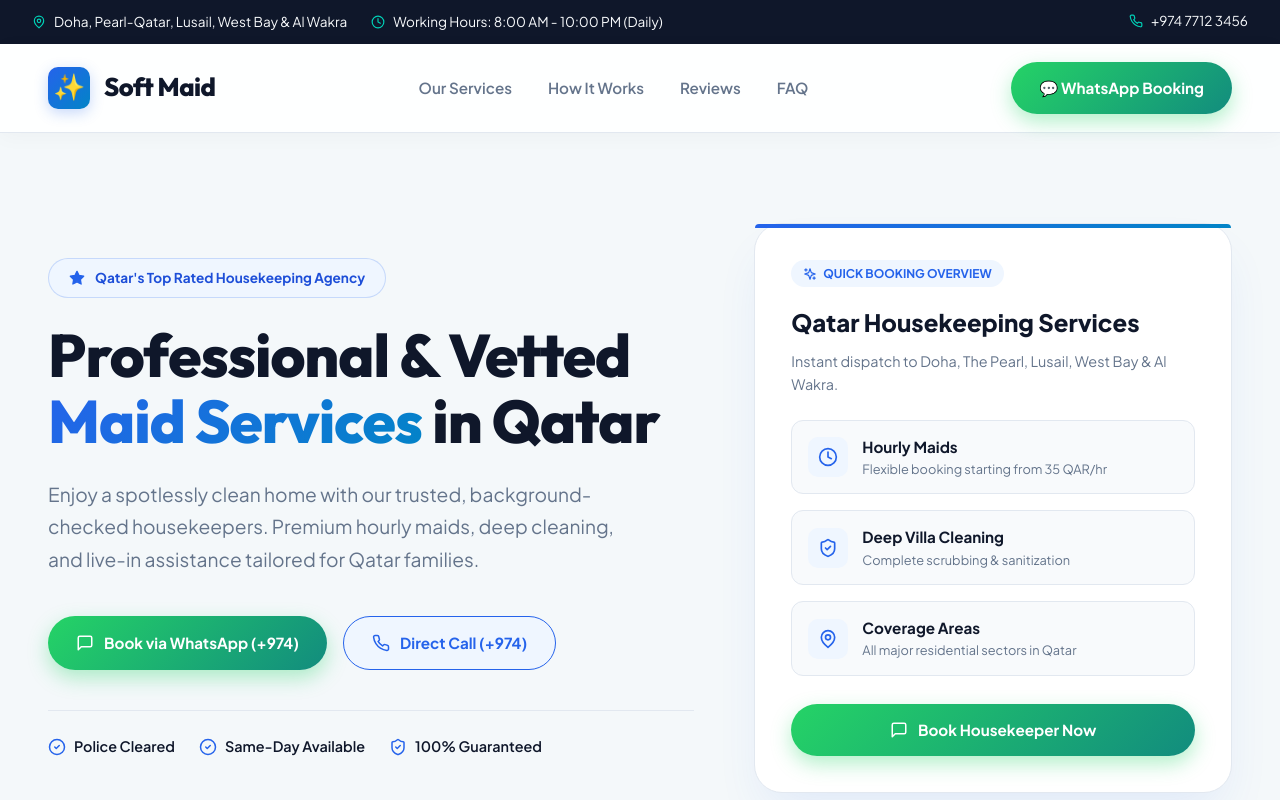
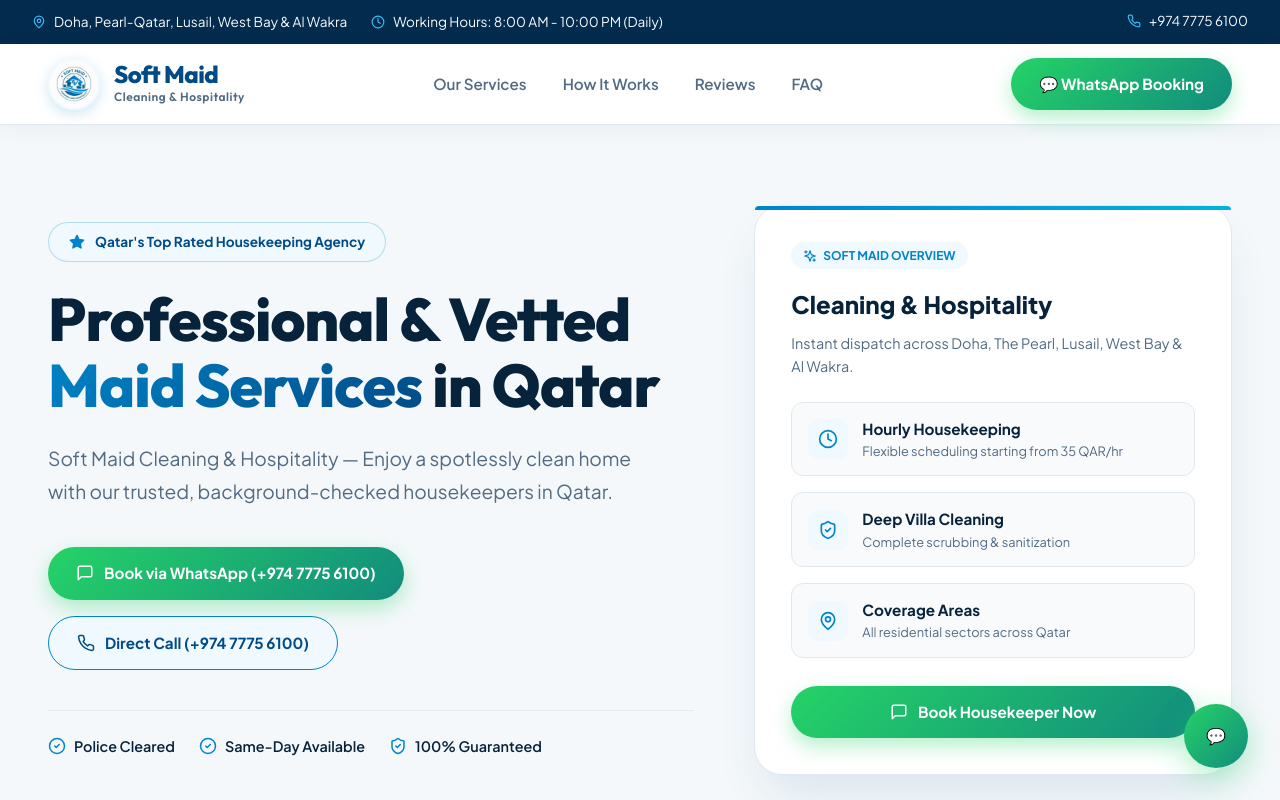
Before and after one commit to Voktech/soft-maid-services, a React (Vite) app: page / in a window 1280 px wide. Shown: the top 800 px of the page. Built offline with nearby package versions, Linux system fonts and the light colour scheme.

Commit message:
feat: integrate official logo and update WhatsApp number to 97477756100

```diff
--- a/src/App.jsx
+++ b/src/App.jsx
@@ -19,7 +19,13 @@
       <Testimonials />
       <FAQAccordion />
       <Footer />
-      <a href="https://wa.me/97477123456?text=Hello%20Soft%20Maid%20Services%2C%20I%20would%20like%20to%20book%20a%20maid." className="float-whatsapp" target="_blank" rel="noreferrer" title="Chat on WhatsApp">
+      <a
+        href="https://wa.me/97477756100?text=Hello%20Soft%20Maid%20Services%2C%20I%20would%20like%20to%20book%20a%20maid."
+        className="floating-wa"
+        target="_blank"
+        rel="noreferrer"
+        title="Chat on WhatsApp (+974 7775 6100)"
+      >
         💬
       </a>
     </div>
--- a/src/components/Footer.jsx
+++ b/src/components/Footer.jsx
@@ -3,19 +3,25 @@
 export default function Footer() {
   return (
     <footer>
-      <div className="footer-container">
+      <div className="footer-grid">
         <div>
-          <h3 style={{ fontSize: '1.5rem', marginBottom: '16px', color: '#FFFFFF' }}>✨ Soft Maid Services</h3>
+          <div style={{ display: 'flex', alignItems: 'center', gap: '12px', marginBottom: '16px' }}>
+            <img src="/logo.png" alt="Soft Maid Logo" style={{ height: '48px', width: 'auto', borderRadius: '50%' }} />
+            <div>
+              <h3 style={{ fontSize: '1.4rem', color: '#FFFFFF', lineHeight: 1.1 }}>Soft Maid</h3>
+              <div style={{ fontSize: '0.75rem', color: '#B0C4DE' }}>Cleaning & Hospitality</div>
+            </div>
+          </div>
           <p style={{ color: '#94A3B8', marginBottom: '20px' }}>Qatar's premier professional maid and housekeeping agency delivering pristine cleanliness to homes, villas, and offices.</p>
-          <p style={{ color: '#94A3B8' }}>📞 +974 7712 3456 | ✉️ info@softmaidqatar.com</p>
+          <p style={{ color: '#94A3B8' }}>📞 +974 7775 6100 | ✉️ info@softmaid.qa</p>
         </div>
 
         <div>
           <h4 style={{ marginBottom: '16px' }}>Quick Links</h4>
           <ul style={{ listStyle: 'none', lineHeight: 2, color: '#94A3B8' }}>
-            <li><a href="#calculator" style={{ color: 'inherit', textDecoration: 'none' }}>Price Estimator</a></li>
             <li><a href="#services" style={{ color: 'inherit', textDecoration: 'none' }}>Services</a></li>
             <li><a href="#how-it-works" style={{ color: 'inherit', textDecoration: 'none' }}>How It Works</a></li>
+            <li><a href="#testimonials" style={{ color: 'inherit', textDecoration: 'none' }}>Reviews</a></li>
             <li><a href="#faq" style={{ color: 'inherit', textDecoration: 'none' }}>FAQ</a></li>
           </ul>
         </div>
@@ -36,8 +42,8 @@
         </div>
       </div>
 
-      <div style={{ maxWidth: '1280px', margin: '20px auto 0', textAlign: 'center', color: '#94A3B8', fontSize: '0.875rem' }}>
-        &copy; 2026 Soft Maid Services Qatar. All rights reserved. Powered by Voktech.
+      <div style={{ maxWidth: '1360px', margin: '20px auto 0', textAlign: 'center', color: '#94A3B8', fontSize: '0.875rem' }}>
+        &copy; 2026 Soft Maid Cleaning & Hospitality Qatar. All rights reserved. Powered by Voktech.
       </div>
     </footer>
   );
--- a/src/components/Hero.jsx
+++ b/src/components/Hero.jsx
@@ -6,83 +6,83 @@
     <section className="hero">
       <div className="hero-content">
         <div className="hero-pill">
-          <Star size={16} fill="#2563EB" color="#2563EB" />
+          <Star size={16} fill="#0084C7" color="#0084C7" />
           <span>Qatar's Top Rated Housekeeping Agency</span>
         </div>
         <h1 className="hero-title">
           Professional & Vetted <span>Maid Services</span> in Qatar
         </h1>
         <p className="hero-desc">
-          Enjoy a spotlessly clean home with our trusted, background-checked housekeepers. Premium hourly maids, deep cleaning, and live-in assistance tailored for Qatar families.
+          Soft Maid Cleaning & Hospitality — Enjoy a spotlessly clean home with our trusted, background-checked housekeepers in Qatar.
         </p>
 
         <div style={{ display: 'flex', gap: '16px', flexWrap: 'wrap', marginBottom: '40px' }}>
-          <a href="https://wa.me/97477123456?text=Hi!%20I%20would%20like%20to%20book%20a%20maid%20in%20Qatar." className="btn btn-whatsapp" target="_blank" rel="noreferrer">
-            <MessageSquare size={18} /> Book via WhatsApp (+974)
+          <a href="https://wa.me/97477756100?text=Hi!%20I%20would%20like%20to%20book%20a%20housekeeper%20in%20Qatar." className="btn btn-whatsapp" target="_blank" rel="noreferrer">
+            <MessageSquare size={18} /> Book via WhatsApp (+974 7775 6100)
           </a>
-          <a href="tel:+97477123456" className="btn btn-outline">
-            <Phone size={18} /> Direct Call (+974)
+          <a href="tel:+97477756100" className="btn btn-outline">
+            <Phone size={18} /> Direct Call (+974 7775 6100)
           </a>
         </div>
 
         <div style={{ display: 'flex', gap: '24px', paddingTop: '24px', borderTop: '1px solid #E2E8F0' }}>
           <div style={{ display: 'flex', alignItems: 'center', gap: '8px', fontWeight: 600, fontSize: '0.9rem' }}>
-            <CheckCircle2 size={18} color="#2563EB" /> Police Cleared
+            <CheckCircle2 size={18} color="#0084C7" /> Police Cleared
           </div>
           <div style={{ display: 'flex', alignItems: 'center', gap: '8px', fontWeight: 600, fontSize: '0.9rem' }}>
-            <CheckCircle2 size={18} color="#2563EB" /> Same-Day Available
+            <CheckCircle2 size={18} color="#0084C7" /> Same-Day Available
           </div>
           <div style={{ display: 'flex', alignItems: 'center', gap: '8px', fontWeight: 600, fontSize: '0.9rem' }}>
-            <ShieldCheck size={18} color="#2563EB" /> 100% Guaranteed
+            <ShieldCheck size={18} color="#0084C7" /> 100% Guaranteed
           </div>
         </div>
       </div>
 
       {/* Visual Service Feature Card */}
       <div className="glass-calculator" style={{ padding: '36px' }}>
-        <div style={{ display: 'inline-flex', alignItems: 'center', gap: '6px', background: '#EFF6FF', color: '#2563EB', padding: '4px 12px', borderRadius: '999px', fontSize: '0.75rem', fontWeight: 700, textTransform: 'uppercase', marginBottom: '16px' }}>
-          <Sparkles size={14} /> Quick Booking Overview
+        <div style={{ display: 'inline-flex', alignItems: 'center', gap: '6px', background: '#F0F9FF', color: '#0084C7', padding: '4px 12px', borderRadius: '999px', fontSize: '0.75rem', fontWeight: 700, textTransform: 'uppercase', marginBottom: '16px' }}>
+          <Sparkles size={14} /> Soft Maid Overview
         </div>
-        <h3 style={{ fontSize: '1.5rem', fontWeight: 800, marginBottom: '8px', color: '#0F172A' }}>
-          Qatar Housekeeping Services
+        <h3 style={{ fontSize: '1.5rem', fontWeight: 800, marginBottom: '8px', color: '#06233B' }}>
+          Cleaning & Hospitality
         </h3>
-        <p style={{ color: '#64748B', fontSize: '0.9rem', marginBottom: '24px' }}>
-          Instant dispatch to Doha, The Pearl, Lusail, West Bay & Al Wakra.
+        <p style={{ color: '#526B82', fontSize: '0.9rem', marginBottom: '24px' }}>
+          Instant dispatch across Doha, The Pearl, Lusail, West Bay & Al Wakra.
         </p>
 
         <div style={{ display: 'flex', flexDirection: 'column', gap: '16px', marginBottom: '28px' }}>
           <div style={{ display: 'flex', alignItems: 'center', gap: '14px', background: '#F8FAFC', padding: '14px 16px', borderRadius: '12px', border: '1px solid #E2E8F0' }}>
-            <div style={{ background: '#EFF6FF', color: '#2563EB', width: '40px', height: '40px', borderRadius: '10px', display: 'flex', alignItems: 'center', justifyContent: 'center' }}>
+            <div style={{ background: '#F0F9FF', color: '#0084C7', width: '40px', height: '40px', borderRadius: '10px', display: 'flex', alignItems: 'center', justifyContent: 'center' }}>
               <Clock size={20} />
             </div>
             <div>
-              <div style={{ fontWeight: 700, fontSize: '0.95rem' }}>Hourly Maids</div>
-              <div style={{ fontSize: '0.8rem', color: '#64748B' }}>Flexible booking starting from 35 QAR/hr</div>
+              <div style={{ fontWeight: 700, fontSize: '0.95rem' }}>Hourly Housekeeping</div>
+              <div style={{ fontSize: '0.8rem', color: '#526B82' }}>Flexible scheduling starting from 35 QAR/hr</div>
             </div>
           </div>
 
           <div style={{ display: 'flex', alignItems: 'center', gap: '14px', background: '#F8FAFC', padding: '14px 16px', borderRadius: '12px', border: '1px solid #E2E8F0' }}>
-            <div style={{ background: '#EFF6FF', color: '#2563EB', width: '40px', height: '40px', borderRadius: '10px', display: 'flex', alignItems: 'center', justifyContent: 'center' }}>
+            <div style={{ background: '#F0F9FF', color: '#0084C7', width: '40px', height: '40px', borderRadius: '10px', display: 'flex', alignItems: 'center', justifyContent: 'center' }}>
               <ShieldCheck size={20} />
             </div>
             <div>
               <div style={{ fontWeight: 700, fontSize: '0.95rem' }}>Deep Villa Cleaning</div>
-              <div style={{ fontSize: '0.8rem', color: '#64748B' }}>Complete scrubbing & sanitization</div>
+              <div style={{ fontSize: '0.8rem', color: '#526B82' }}>Complete scrubbing & sanitization</div>
             </div>
           </div>
 
           <div style={{ display: 'flex', alignItems: 'center', gap: '14px', background: '#F8FAFC', padding: '14px 16px', borderRadius: '12px', border: '1px solid #E2E8F0' }}>
-            <div style={{ background: '#EFF6FF', color: '#2563EB', width: '40px', height: '40px', borderRadius: '10px', display: 'flex', alignItems: 'center', justifyContent: 'center' }}>
+            <div style={{ background: '#F0F9FF', color: '#0084C7', width: '40px', height: '40px', borderRadius: '10px', display: 'flex', alignItems: 'center', justifyContent: 'center' }}>
               <MapPin size={20} />
             </div>
             <div>
               <div style={{ fontWeight: 700, fontSize: '0.95rem' }}>Coverage Areas</div>
-              <div style={{ fontSize: '0.8rem', color: '#64748B' }}>All major residential sectors in Qatar</div>
+              <div style={{ fontSize: '0.8rem', color: '#526B82' }}>All residential sectors across Qatar</div>
             </div>
           </div>
         </div>
 
-        <a href="https://wa.me/97477123456?text=Hi!%20I%20would%20like%20to%20book%20a%20maid%20in%20Qatar." className="btn btn-whatsapp" style={{ width: '100%', justifyContent: 'center' }} target="_blank" rel="noreferrer">
+        <a href="https://wa.me/97477756100?text=Hi!%20I%20would%20like%20to%20book%20a%20housekeeper%20in%20Qatar." className="btn btn-whatsapp" style={{ width: '100%', justifyContent: 'center' }} target="_blank" rel="noreferrer">
           <MessageSquare size={18} /> Book Housekeeper Now
         </a>
       </div>
--- a/src/components/Navbar.jsx
+++ b/src/components/Navbar.jsx
@@ -4,8 +4,13 @@
   return (
     <nav className="navbar" id="home">
       <a href="#home" className="logo">
-        <span className="logo-badge">✨</span>
-        <span>Soft Maid</span>
+        <img src="/logo.png" alt="Soft Maid Logo" className="logo-img" />
+        <div style={{ display: 'flex', flexDirection: 'column' }}>
+          <span style={{ lineHeight: 1.1 }}>Soft Maid</span>
+          <span style={{ fontSize: '0.75rem', color: '#526B82', fontWeight: 600, letterSpacing: '0.5px' }}>
+            Cleaning & Hospitality
+          </span>
+        </div>
       </a>
       <ul className="nav-links">
         <li><a href="#services">Our Services</a></li>
@@ -14,7 +19,7 @@
         <li><a href="#faq">FAQ</a></li>
       </ul>
       <div>
-        <a href="https://wa.me/97477123456?text=Hi%20Soft%20Maid%20Services%2C%20I%20want%20to%20inquire%20about%20booking%20a%20maid." className="btn btn-whatsapp" target="_blank" rel="noreferrer">
+        <a href="https://wa.me/97477756100?text=Hi%20Soft%20Maid%20Services%2C%20I%20want%20to%20inquire%20about%20booking%20a%20maid." className="btn btn-whatsapp" target="_blank" rel="noreferrer">
           💬 WhatsApp Booking
         </a>
       </div>
--- a/src/components/ServicesGrid.jsx
+++ b/src/components/ServicesGrid.jsx
@@ -14,7 +14,7 @@
   return (
     <section className="section" id="services">
       <div className="section-header">
-        <span className="section-tag">High Quality Cleaning</span>
+        <span className="section-tag">Soft Maid Cleaning & Hospitality</span>
         <h2 className="section-title">Our Premium Services in Qatar</h2>
         <p className="section-desc">Tailored, reliable housekeeping solutions to match your family's lifestyle and schedule.</p>
       </div>
@@ -22,19 +22,20 @@
       <div className="cards-grid">
         {services.map((s, idx) => {
           const IconComp = s.icon;
+          const waUrl = `https://wa.me/97477756100?text=Hi%20Soft%20Maid%20Services%2C%20I%20want%20to%20book%20${encodeURIComponent(s.name)}.`;
           return (
             <div key={idx} className="modern-card">
               <div>
                 <div className="card-icon-box">
                   <IconComp size={28} />
                 </div>
-                <h3 style={{ fontSize: '1.35rem', fontWeight: 700, marginBottom: '12px', color: '#0F172A' }}>{s.name}</h3>
-                <p style={{ color: '#64748B', fontSize: '0.95rem', marginBottom: '24px' }}>{s.desc}</p>
+                <h3 style={{ fontSize: '1.35rem', fontWeight: 700, marginBottom: '12px', color: '#06233B' }}>{s.name}</h3>
+                <p style={{ color: '#526B82', fontSize: '0.95rem', marginBottom: '24px' }}>{s.desc}</p>
               </div>
               <div>
-                <div style={{ fontSize: '1.25rem', fontWeight: 800, color: '#2563EB', marginBottom: '16px' }}>{s.price}</div>
-                <a href="#calculator" className="btn btn-outline" style={{ width: '100%', justifyContent: 'center' }}>
-                  Book Service
+                <div style={{ fontSize: '1.25rem', fontWeight: 800, color: '#0084C7', marginBottom: '16px' }}>{s.price}</div>
+                <a href={waUrl} className="btn btn-outline" style={{ width: '100%', justifyContent: 'center' }} target="_blank" rel="noreferrer">
+                  Book via WhatsApp
                 </a>
               </div>
             </div>
--- a/src/components/TopBar.jsx
+++ b/src/components/TopBar.jsx
@@ -6,18 +6,18 @@
     <div className="top-bar">
       <div style={{ display: 'flex', gap: '24px' }}>
         <div className="top-bar-item">
-          <MapPin size={14} color="#00D2B8" />
+          <MapPin size={14} color="#38BDF8" />
           <span>Doha, Pearl-Qatar, Lusail, West Bay & Al Wakra</span>
         </div>
         <div className="top-bar-item">
-          <Clock size={14} color="#00D2B8" />
+          <Clock size={14} color="#38BDF8" />
           <span>Working Hours: 8:00 AM - 10:00 PM (Daily)</span>
         </div>
       </div>
       <div>
-        <a href="tel:+97477123456" className="top-bar-item" style={{ textDecoration: 'none' }}>
-          <Phone size={14} color="#00D2B8" />
-          <span>+974 7712 3456</span>
+        <a href="tel:+97477756100" className="top-bar-item" style={{ textDecoration: 'none' }}>
+          <Phone size={14} color="#38BDF8" />
+          <span>+974 7775 6100</span>
         </a>
       </div>
     </div>
--- a/src/index.css
+++ b/src/index.css
@@ -1,31 +1,31 @@
 /* ==========================================================================
-   Soft Maid Services Qatar - Luxury Light Mode Blue Theme
+   Soft Maid Services Qatar - Official Brand Color Theme & Layout
    ========================================================================== */
 
 @import url('https://fonts.googleapis.com/css2?family=Plus+Jakarta+Sans:wght@400;500;600;700;800&family=Outfit:wght@500;600;700;800&display=swap');
 
 :root {
-  /* Light Mode Royal Blue Palette */
+  /* Brand Colors Matched to Official Logo */
   --bg-light: #F4F8FA;
   --bg-surface: #FFFFFF;
   --bg-card: #FFFFFF;
-  --bg-glass: rgba(255, 255, 255, 0.9);
+  --bg-glass: rgba(255, 255, 255, 0.92);
 
-  --primary: #2563EB;
-  --primary-dark: #1D4ED8;
-  --primary-light: #EFF6FF;
-  --primary-glow: rgba(37, 99, 235, 0.25);
-  --secondary: #0284C7;
+  --primary: #0084C7;
+  --primary-dark: #004B87;
+  --primary-light: #F0F9FF;
+  --primary-glow: rgba(0, 132, 199, 0.25);
+  --secondary: #00B4D8;
   --accent-blue: #38BDF8;
 
   --whatsapp: #25D366;
   --whatsapp-dark: #128C7E;
   --whatsapp-glow: rgba(37, 211, 102, 0.35);
 
-  --text-main: #0F172A;
-  --text-muted: #64748B;
+  --text-main: #06233B;
+  --text-muted: #526B82;
   --border-light: #E2E8F0;
-  --border-blue: rgba(37, 99, 235, 0.3);
+  --border-blue: rgba(0, 132, 199, 0.3);
 
   --radius-sm: 10px;
   --radius-md: 18px;
@@ -57,8 +57,8 @@
 
 /* Top Notification Banner */
 .top-bar {
-  background: #0F172A;
-  color: #94A3B8;
+  background: #022B4D;
+  color: #B0C4DE;
   padding: 10px 32px;
   font-size: 0.85rem;
   display: flex;
@@ -82,11 +82,11 @@
   backdrop-filter: blur(20px);
   -webkit-backdrop-filter: blur(20px);
   border-bottom: 1px solid var(--border-light);
-  padding: 18px 48px;
+  padding: 14px 48px;
   display: flex;
   align-items: center;
   justify-content: space-between;
-  box-shadow: 0 4px 20px rgba(0, 0, 0, 0.03);
+  box-shadow: 0 4px 20px rgba(0, 59, 115, 0.05);
 }
 
 .logo {
@@ -95,22 +95,19 @@
   gap: 14px;
   text-decoration: none;
   font-family: var(--font-heading);
-  font-size: 1.6rem;
+  font-size: 1.5rem;
   font-weight: 800;
-  color: var(--text-main);
+  color: var(--primary-dark);
   letter-spacing: -0.5px;
 }
 
-.logo-badge {
-  background: linear-gradient(135deg, var(--primary), var(--secondary));
-  color: #FFF;
-  width: 42px;
-  height: 42px;
-  border-radius: var(--radius-sm);
-  display: flex;
-  align-items: center;
-  justify-content: center;
-  box-shadow: 0 4px 14px var(--primary-glow);
+.logo-img {
+  height: 52px;
+  width: 52px;
+  object-fit: contain;
+  border-radius: 50%;
+  box-shadow: 0 4px 14px rgba(0, 132, 199, 0.2);
+  border: 2px solid var(--primary-light);
 }
 
 .nav-links {
@@ -155,7 +152,7 @@
 
 .btn-primary:hover {
   transform: translateY(-3px);
-  box-shadow: 0 12px 28px rgba(37, 99, 235, 0.4);
+  box-shadow: 0 12px 28px rgba(0, 132, 199, 0.4);
 }
 
 .btn-whatsapp {
@@ -172,7 +169,7 @@
 .btn-outline {
   background: var(--primary-light);
   border: 1.5px solid var(--primary);
-  color: var(--primary);
+  color: var(--primary-dark);
 }
 
 .btn-outline:hover {
@@ -183,7 +180,7 @@
 /* Hero Section */
 .hero {
   position: relative;
-  padding: 90px 48px 120px;
+  padding: 80px 48px 110px;
   max-width: 1360px;
   margin: 0 auto;
   display: grid;
@@ -197,7 +194,7 @@
   align-items: center;
   gap: 10px;
   background: var(--primary-light);
-  border: 1px solid rgba(37, 99, 235, 0.2);
+  border: 1px solid rgba(0, 132, 199, 0.25);
   color: var(--primary-dark);
   padding: 8px 20px;
   border-radius: var(--radius-full);
@@ -212,12 +209,12 @@
   font-weight: 800;
   line-height: 1.1;
   margin-bottom: 24px;
-  color: #0F172A;
+  color: var(--text-main);
   letter-spacing: -1px;
 }
 
 .hero-title span {
-  background: linear-gradient(135deg, #2563EB 0%, #0284C7 100%);
+  background: linear-gradient(135deg, #0084C7 0%, #004B87 100%);
   -webkit-background-clip: text;
   -webkit-text-fill-color: transparent;
 }
@@ -230,13 +227,13 @@
   line-height: 1.7;
 }
 
-/* Light Card Calculator */
+/* Feature Overview Card */
 .glass-calculator {
   background: var(--bg-surface);
   border-radius: var(--radius-lg);
   padding: 40px;
   border: 1px solid var(--border-light);
-  box-shadow: 0 25px 50px -12px rgba(37, 99, 235, 0.1);
+  box-shadow: 0 25px 50px -12px rgba(0, 75, 135, 0.12);
   position: relative;
 }
 
@@ -249,63 +246,6 @@
   height: 4px;
   background: linear-gradient(90deg, var(--primary), var(--secondary));
   border-radius: var(--radius-lg) var(--radius-lg) 0 0;
-}
-
-.calc-header h3 {
-  font-family: var(--font-heading);
-  font-size: 1.6rem;
-  font-weight: 800;
-  margin-bottom: 6px;
-  color: var(--text-main);
-}
-
-/* Option Chips */
-.service-options {
-  display: grid;
-  grid-template-columns: repeat(3, 1fr);
-  gap: 12px;
-  margin-bottom: 24px;
-}
-
-.service-chip {
-  background: #F8FAFC;
-  border: 1.5px solid var(--border-light);
-  border-radius: var(--radius-md);
-  padding: 16px 12px;
-  text-align: center;
-  cursor: pointer;
-  transition: var(--transition);
-}
-
-.service-chip:hover {
-  border-color: var(--primary);
-  background: var(--primary-light);
-}
-
-.service-chip.active {
-  border-color: var(--primary);
-  background: var(--primary-light);
-  box-shadow: 0 0 16px var(--primary-glow);
-}
-
-/* Live Price Box */
-.price-display-box {
-  background: var(--primary-light);
-  border: 1.5px solid rgba(37, 99, 235, 0.2);
-  border-radius: var(--radius-md);
-  padding: 24px;
-  display: flex;
-  align-items: center;
-  justify-content: space-between;
-  margin-top: 28px;
-}
-
-.price-num {
-  font-family: var(--font-heading);
-  font-size: 2.4rem;
-  font-weight: 800;
-  color: var(--primary-dark);
-  line-height: 1;
 }
 
 /* Sections */
@@ -361,14 +301,14 @@
 .modern-card:hover {
   transform: translateY(-8px);
   border-color: var(--primary);
-  box-shadow: 0 20px 40px rgba(37, 99, 235, 0.12);
+  box-shadow: 0 20px 40px rgba(0, 132, 199, 0.15);
 }
 
 .card-icon-box {
   width: 60px;
   height: 60px;
   background: var(--primary-light);
-  color: var(--primary);
+  color: var(--primary-dark);
   border-radius: var(--radius-md);
   display: flex;
   align-items: center;
@@ -431,7 +371,7 @@
 
 /* Footer */
 footer {
-  background: #0F172A;
+  background: #021B33;
   color: #F8FAFC;
   padding: 80px 48px 40px;
 }
```
Also changed, not shown: public/logo.jpg (added), public/logo.png (added).
